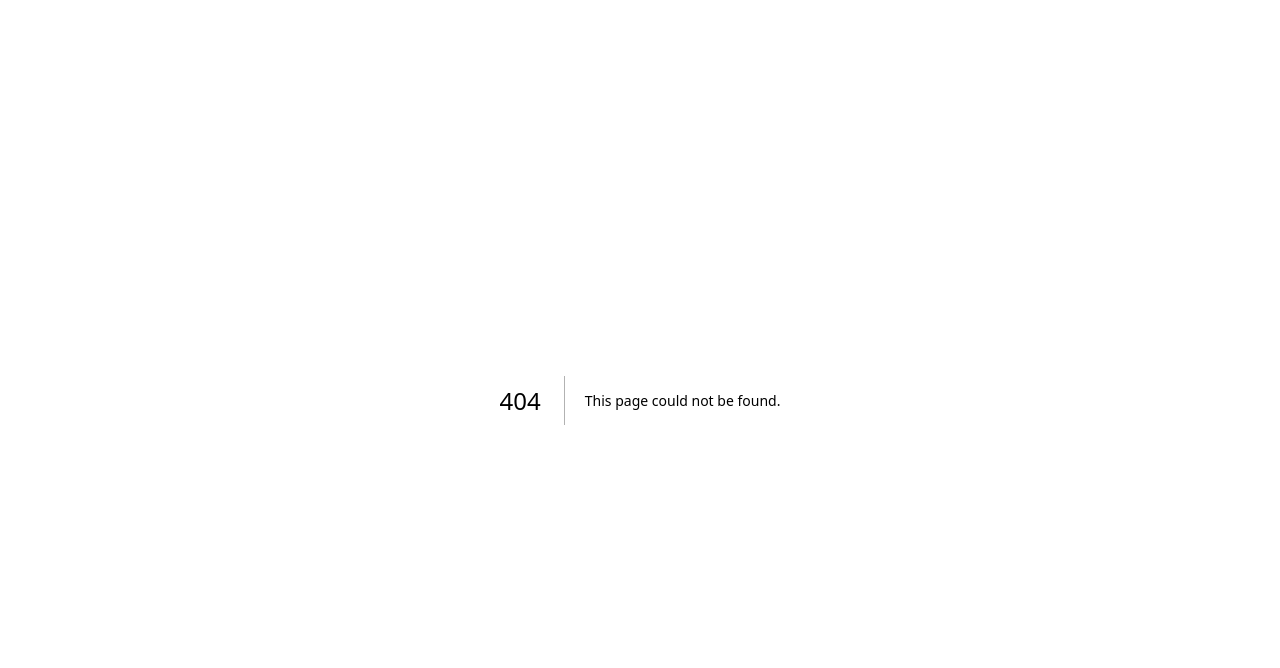
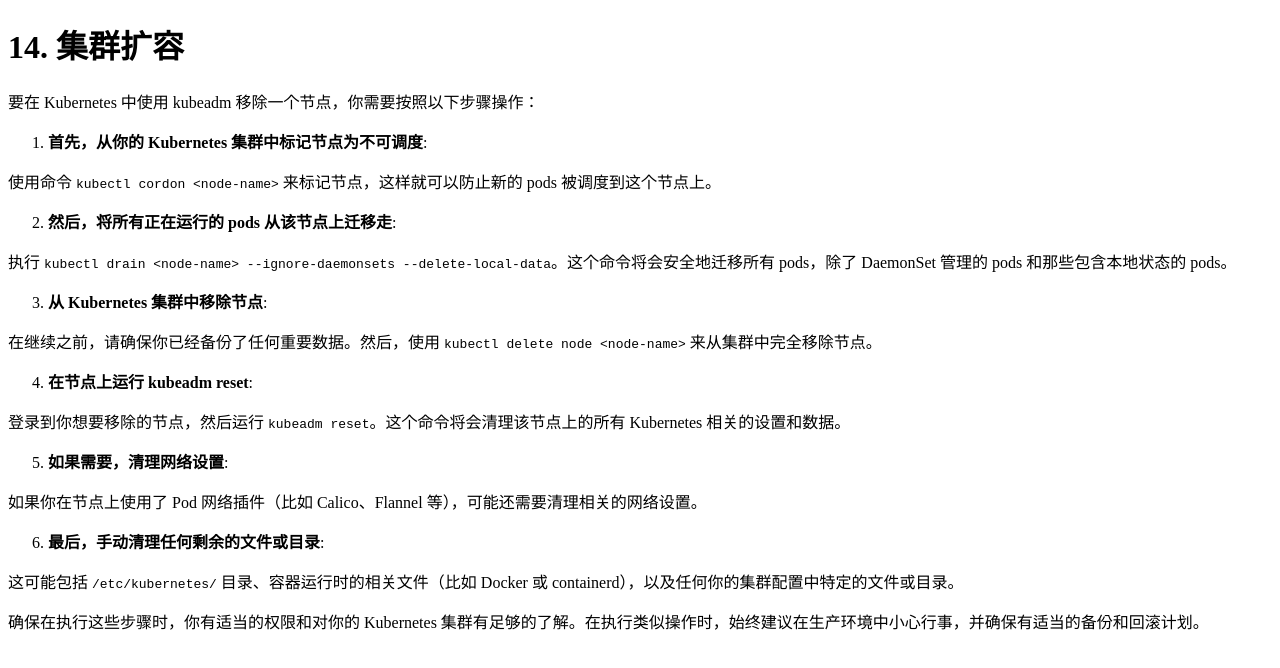
Before and after one commit to Jansora/doc-cloud, a Next.js app: page /cloud-native/install-k8s/remove-nodes in a window 1280 px wide. Before the commit this address had no page. Shown: the top 668 px of the page. Built offline with nearby package versions, Linux system fonts and the light colour scheme.

Commit message:
update doc

```diff
--- /dev/null
+++ b/pages/cloud-native/install-k8s/remove-nodes.mdx
@@ -0,0 +1,30 @@
+# 14. 集群扩容
+
+要在 Kubernetes 中使用 kubeadm 移除一个节点，你需要按照以下步骤操作：
+
+1.  **首先，从你的 Kubernetes 集群中标记节点为不可调度**:
+
+使用命令 `kubectl cordon <node-name>` 来标记节点，这样就可以防止新的 pods 被调度到这个节点上。
+
+2.  **然后，将所有正在运行的 pods 从该节点上迁移走**:
+
+执行 `kubectl drain <node-name> --ignore-daemonsets --delete-local-data`。这个命令将会安全地迁移所有 pods，除了 DaemonSet 管理的 pods 和那些包含本地状态的 pods。
+
+3.  **从 Kubernetes 集群中移除节点**:
+
+在继续之前，请确保你已经备份了任何重要数据。然后，使用 `kubectl delete node <node-name>` 来从集群中完全移除节点。
+
+4.  **在节点上运行 kubeadm reset**:
+
+登录到你想要移除的节点，然后运行 `kubeadm reset`。这个命令将会清理该节点上的所有 Kubernetes 相关的设置和数据。
+
+5.  **如果需要，清理网络设置**:
+
+如果你在节点上使用了 Pod 网络插件（比如 Calico、Flannel 等），可能还需要清理相关的网络设置。
+
+6.  **最后，手动清理任何剩余的文件或目录**:
+
+这可能包括 `/etc/kubernetes/` 目录、容器运行时的相关文件（比如 Docker 或 containerd），以及任何你的集群配置中特定的文件或目录。
+
+
+确保在执行这些步骤时，你有适当的权限和对你的 Kubernetes 集群有足够的了解。在执行类似操作时，始终建议在生产环境中小心行事，并确保有适当的备份和回滚计划。
```
Also changed, not shown: pages/cloud-native/install-k8s/_meta.json (+4 -3 lines).
